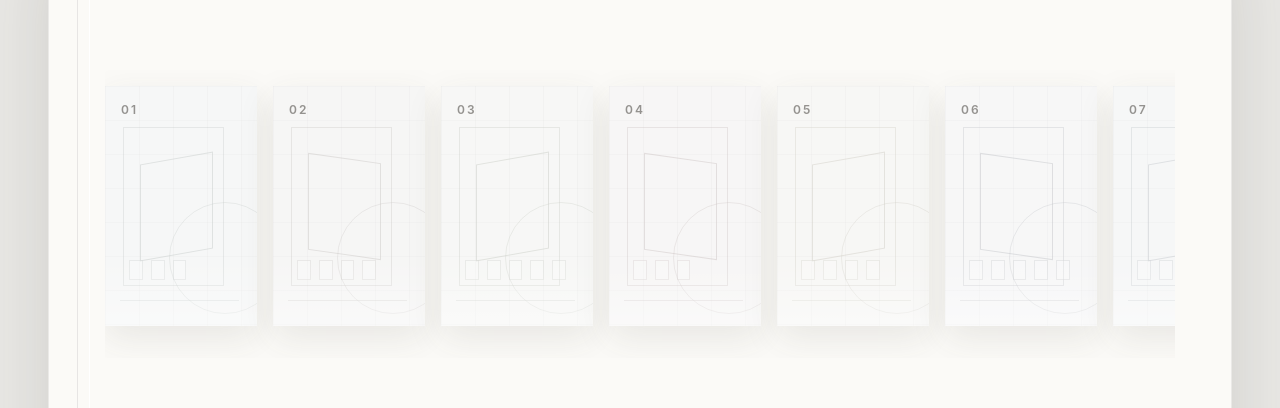
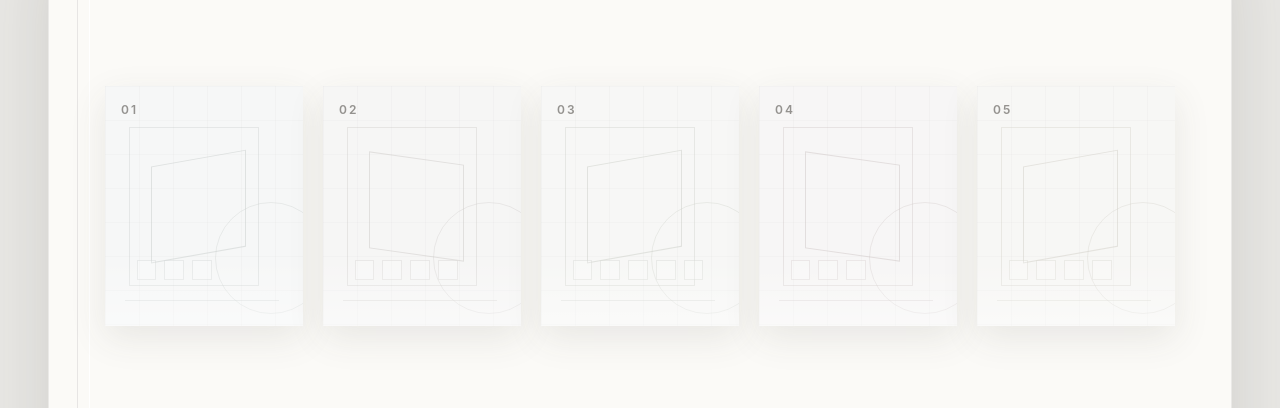
Before and after one commit to gibsonchu/portfolio-2026, a Next.js app: page / in a window 1280 px wide. Shown: the part 155-563 px from the top of the page. Built offline with nearby package versions, Linux system fonts and the light colour scheme.

Commit message:
Show five book plates on cover

```diff
--- a/components/ProjectGrid.tsx
+++ b/components/ProjectGrid.tsx
@@ -9,8 +9,8 @@ type ProjectGridProps = {
 export function ProjectGrid({ projects, featured = false }: ProjectGridProps) {
   if (featured) {
     return (
-      <div className="grid gap-4 pb-8 pt-4 md:-mx-8 md:flex md:overflow-x-auto md:px-8 lg:mx-0 lg:px-0">
-        {projects.map((project, index) => (
+      <div className="grid gap-5 pb-8 pt-4 sm:grid-cols-2 md:grid-cols-5 md:gap-4 lg:gap-5">
+        {projects.slice(0, 5).map((project, index) => (
           <ProjectCard key={project.slug} project={project} index={index} featured />
         ))}
       </div>
```
